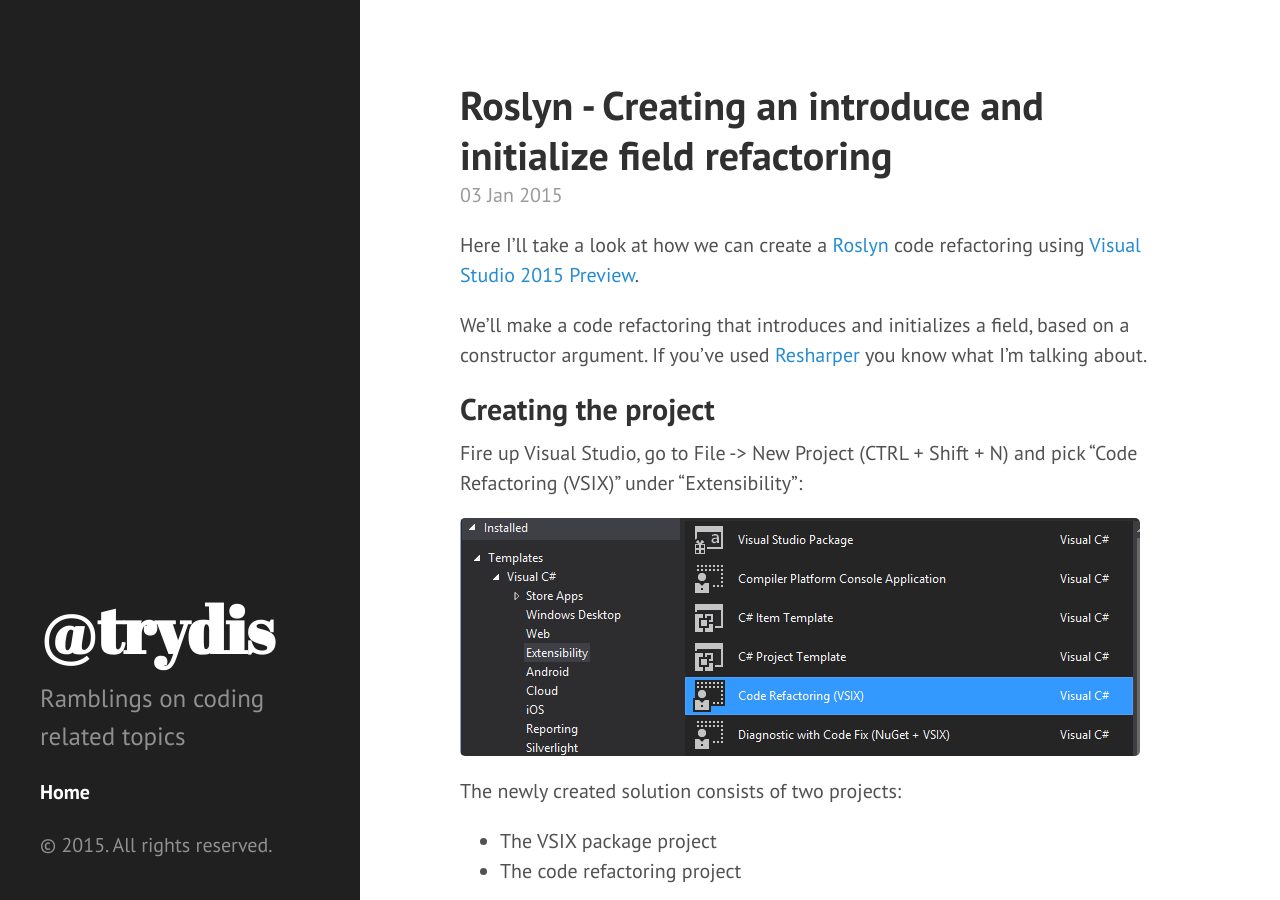
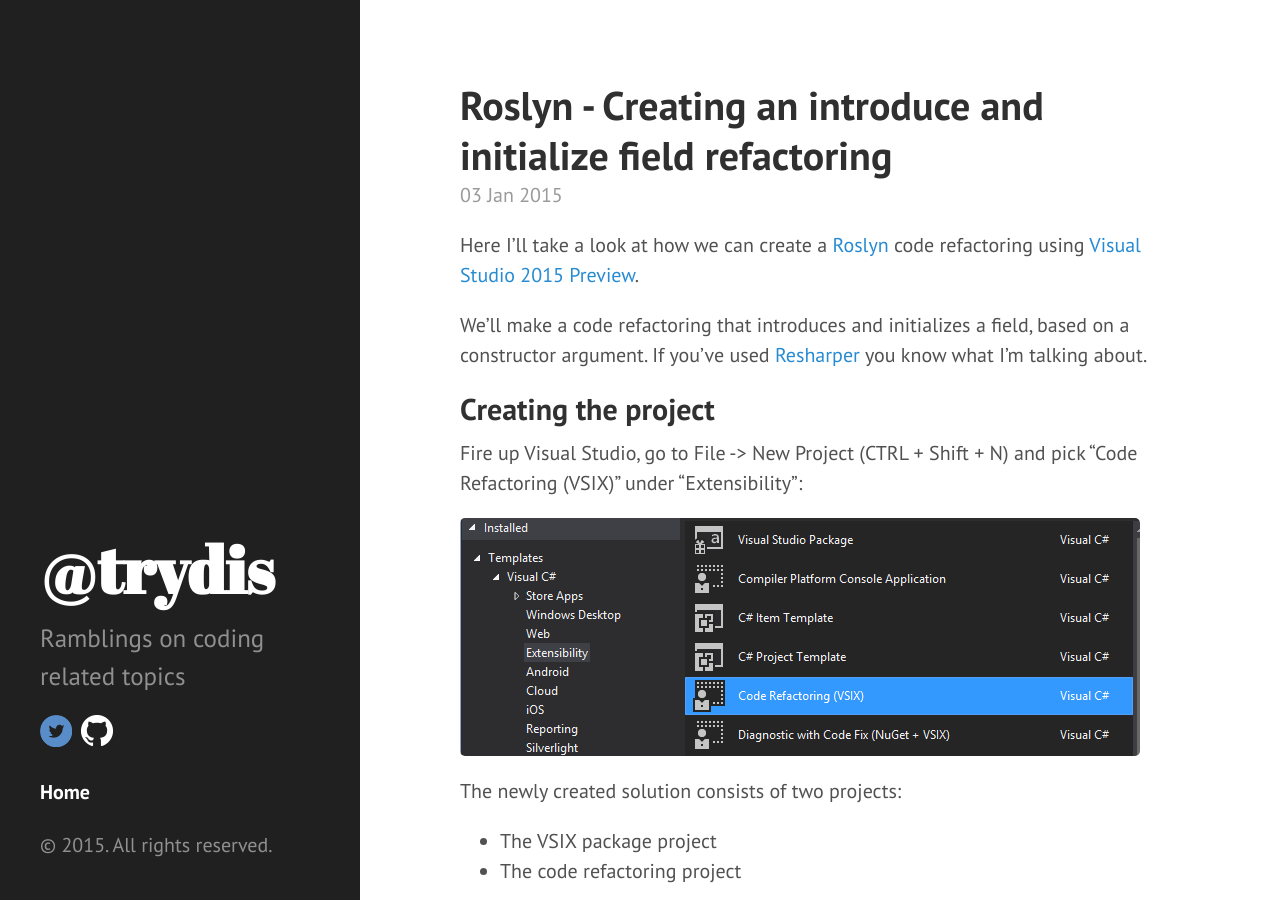
Before and after one commit to trydis/trydis.github.io, a Jekyll site: the page built from index.html, in a window 1280 px wide and 900 px high. Built offline with Jekyll 4.4.1, drawn with Linux system fonts in a browser that asks for light colours; Markdown is read by kramdown in place of the engine named in the settings; the list of posts is cut into pages by our own code.

Commit message:
Added social links

```diff
--- a/_includes/sidebar.html
+++ b/_includes/sidebar.html
@@ -8,6 +8,11 @@
       </h1>
       <p class="lead">{{ site.description }}</p>
     </div>
+
+    <div>
+      <a href="https://twitter.com/trydis"><img src="/assets/twitter_logo_blue_32.PNG" style="display:inline-block;margin-right:4px" /></a>
+      <a href="https://github.com/trydis"><img src="/assets/GitHub-Mark-Light-32px.png" style="display:inline-block" /></a>
+	</div>
 
     <nav class="sidebar-nav">
       <a class="sidebar-nav-item{% if page.url == site.baseurl %} active{% endif %}" href="{{ site.baseurl }}">Home</a>
```
Also changed, not shown: assets/GitHub-Mark-Light-32px.png (added), assets/twitter_logo_blue_32.PNG (added).
